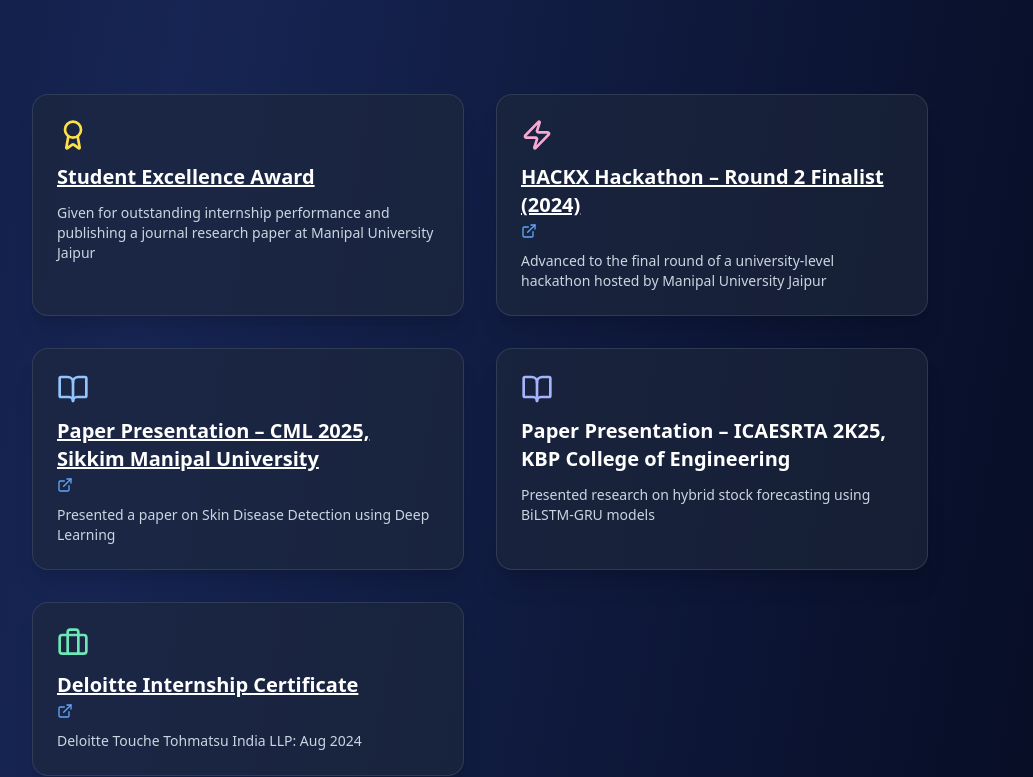
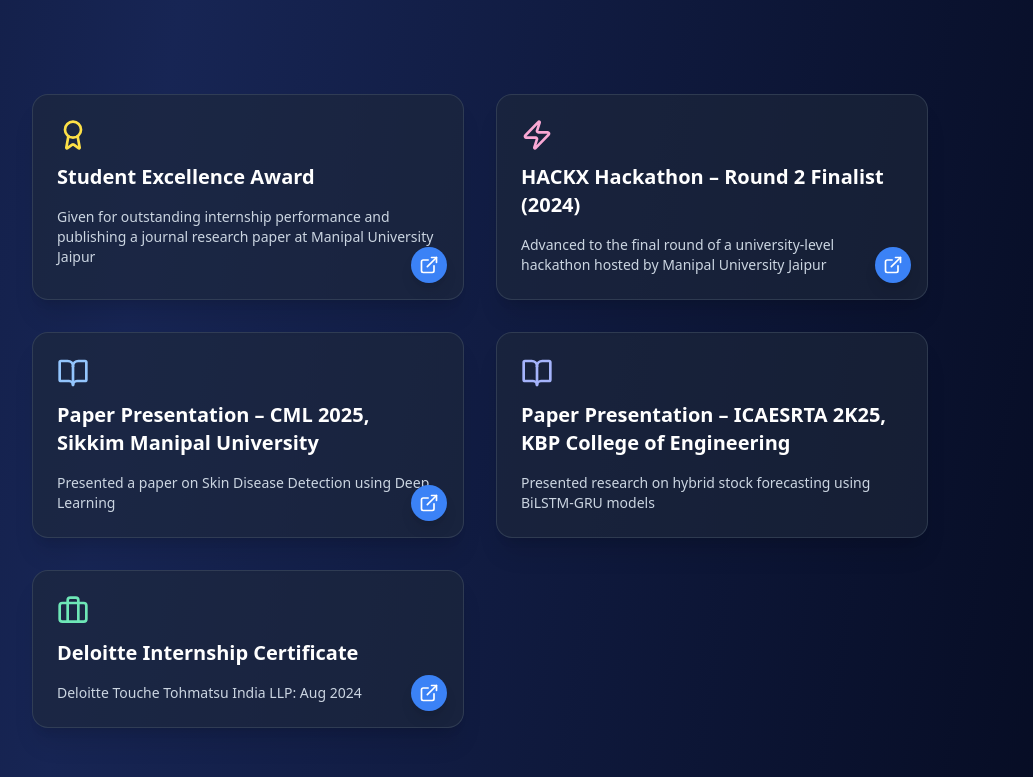
Before and after one commit to dhruvm-18/dhruv-portfolio, a React (Vite) app: page / in a window 1280 px wide. Shown: the part 5453-6230 px from the top of the page, without its empty margins (160-1193 px from the left). Built offline with nearby package versions, Linux system fonts and the light colour scheme.

Commit message:
Transitions ease out

```diff
--- a/src/pages/Index.tsx
+++ b/src/pages/Index.tsx
@@ -857,10 +857,10 @@
             {skillGroups.map((group, index) => (
               <motion.div
                 key={index}
-                initial={{ opacity: 0, y: 40 }}
+                initial={{ opacity: 0, y: 32 }}
                 whileInView={{ opacity: 1, y: 0 }}
-                whileHover={{ scale: 1.04 }}
-                transition={{ duration: 0.6, ease: 'easeOut', delay: index * 0.08 }}
+                whileHover={{ scale: 1.03 }}
+                transition={{ duration: 0.6, ease: 'easeOut', delay: index * 0.06 }}
                 className={`${cardClasses} backdrop-blur-sm rounded-xl p-4 md:p-6 border hover:shadow-xl transition-all duration-300 flex flex-col`}
               >
                 <div className="flex items-center mb-3 md:mb-4">
@@ -900,41 +900,42 @@
             {honorsTab === 'awards' ? (
               <>
                 {/* Individual Award Tiles */}
-                <motion.div initial={{ opacity: 0, y: 40 }} whileInView={{ opacity: 1, y: 0 }} whileHover={{ scale: 1.05, y: -6 }} transition={{ duration: 0.5 }} className={`${cardClasses} rounded-2xl p-6 border shadow-xl flex flex-col items-start gap-3`}>
+                <motion.div initial={{ opacity: 0, y: 32 }} whileInView={{ opacity: 1, y: 0 }} whileHover={{ scale: 1.03 }} transition={{ duration: 0.6, ease: 'easeOut', delay: 0.06 }} className={`${cardClasses} rounded-2xl p-6 border shadow-xl flex flex-col items-start gap-3 relative`}>
                   <Award className={`w-8 h-8 ${isDarkMode ? 'text-yellow-300' : 'text-yellow-500'}`} />
-                  <div className="font-semibold text-lg md:text-xl">
-                    <a href="https://drive.google.com/file/d/1IAJbcBOw41Wi9EDc4M4jCCHX9HAvn0Dz/view?usp=sharing" target="_blank" rel="noopener noreferrer" className="underline hover:text-blue-500 transition-colors">Student Excellence Award</a>
-                  </div>
+                  <div className="font-semibold text-lg md:text-xl mb-1">Student Excellence Award</div>
                   <div className={`text-sm ${isDarkMode ? 'text-slate-300' : 'text-gray-700'}`}>Given for outstanding internship performance and publishing a journal research paper at Manipal University Jaipur</div>
+                  <a href="https://drive.google.com/file/d/1IAJbcBOw41Wi9EDc4M4jCCHX9HAvn0Dz/view?usp=sharing" target="_blank" rel="noopener noreferrer" className="absolute bottom-4 right-4 p-2 rounded-full bg-blue-500 hover:bg-blue-600 transition-colors shadow-lg" title="View Certificate">
+                    <ExternalLink className="w-5 h-5 text-white" />
+                  </a>
                 </motion.div>
-                <motion.div initial={{ opacity: 0, y: 40 }} whileInView={{ opacity: 1, y: 0 }} whileHover={{ scale: 1.05, y: -6 }} transition={{ duration: 0.5, delay: 0.1 }} className={`${cardClasses} rounded-2xl p-6 border shadow-xl flex flex-col items-start gap-3`}>
+                <motion.div initial={{ opacity: 0, y: 32 }} whileInView={{ opacity: 1, y: 0 }} whileHover={{ scale: 1.03 }} transition={{ duration: 0.6, ease: 'easeOut', delay: 0.12 }} className={`${cardClasses} rounded-2xl p-6 border shadow-xl flex flex-col items-start gap-3 relative`}>
                   <Zap className={`w-8 h-8 ${isDarkMode ? 'text-pink-300' : 'text-pink-500'}`} />
-                  <div className="font-semibold text-lg md:text-xl flex flex-col items-start">
-                    <a href="https://unstop.com/certificate-preview/2d40a416-34db-461b-9044-61f2114baf96" target="_blank" rel="noopener noreferrer" className="underline hover:text-blue-500 transition-colors">HACKX Hackathon – Round 2 Finalist (2024)</a>
-                    <ExternalLink className="w-4 h-4 mt-1 text-blue-400 hover:text-blue-600 transition-colors" />
-                  </div>
+                  <div className="font-semibold text-lg md:text-xl mb-1">HACKX Hackathon – Round 2 Finalist (2024)</div>
                   <div className={`text-sm ${isDarkMode ? 'text-slate-300' : 'text-gray-700'}`}>Advanced to the final round of a university-level hackathon hosted by Manipal University Jaipur</div>
+                  <a href="https://unstop.com/certificate-preview/2d40a416-34db-461b-9044-61f2114baf96" target="_blank" rel="noopener noreferrer" className="absolute bottom-4 right-4 p-2 rounded-full bg-blue-500 hover:bg-blue-600 transition-colors shadow-lg" title="View Certificate">
+                    <ExternalLink className="w-5 h-5 text-white" />
+                  </a>
                 </motion.div>
-                <motion.div initial={{ opacity: 0, y: 40 }} whileInView={{ opacity: 1, y: 0 }} whileHover={{ scale: 1.05, y: -6 }} transition={{ duration: 0.5, delay: 0.2 }} className={`${cardClasses} rounded-2xl p-6 border shadow-xl flex flex-col items-start gap-3`}>
+                <motion.div initial={{ opacity: 0, y: 32 }} whileInView={{ opacity: 1, y: 0 }} whileHover={{ scale: 1.03 }} transition={{ duration: 0.6, ease: 'easeOut', delay: 0.18 }} className={`${cardClasses} rounded-2xl p-6 border shadow-xl flex flex-col items-start gap-3 relative`}>
                   <BookOpen className={`w-8 h-8 ${isDarkMode ? 'text-blue-300' : 'text-blue-500'}`} />
-                  <div className="font-semibold text-lg md:text-xl flex flex-col items-start">
-                    <a href="https://drive.google.com/file/d/1ie-S0rQc9wps4bI1ZAllZCOOMm3h9Elk/view?usp=sharing" target="_blank" rel="noopener noreferrer" className="underline hover:text-blue-500 transition-colors">Paper Presentation – CML 2025, Sikkim Manipal University</a>
-                    <ExternalLink className="w-4 h-4 mt-1 text-blue-400 hover:text-blue-600 transition-colors" />
-                  </div>
+                  <div className="font-semibold text-lg md:text-xl mb-1">Paper Presentation – CML 2025, Sikkim Manipal University</div>
                   <div className={`text-sm ${isDarkMode ? 'text-slate-300' : 'text-gray-700'}`}>Presented a paper on Skin Disease Detection using Deep Learning</div>
+                  <a href="https://drive.google.com/file/d/1ie-S0rQc9wps4bI1ZAllZCOOMm3h9Elk/view?usp=sharing" target="_blank" rel="noopener noreferrer" className="absolute bottom-4 right-4 p-2 rounded-full bg-blue-500 hover:bg-blue-600 transition-colors shadow-lg" title="View Certificate">
+                    <ExternalLink className="w-5 h-5 text-white" />
+                  </a>
                 </motion.div>
-                <motion.div initial={{ opacity: 0, y: 40 }} whileInView={{ opacity: 1, y: 0 }} whileHover={{ scale: 1.05, y: -6 }} transition={{ duration: 0.5, delay: 0.3 }} className={`${cardClasses} rounded-2xl p-6 border shadow-xl flex flex-col items-start gap-3`}>
+                <motion.div initial={{ opacity: 0, y: 32 }} whileInView={{ opacity: 1, y: 0 }} whileHover={{ scale: 1.03 }} transition={{ duration: 0.6, ease: 'easeOut', delay: 0.24 }} className={`${cardClasses} rounded-2xl p-6 border shadow-xl flex flex-col items-start gap-3 relative`}>
                   <BookOpen className={`w-8 h-8 ${isDarkMode ? 'text-indigo-300' : 'text-indigo-500'}`} />
-                  <div className="font-semibold text-lg md:text-xl">Paper Presentation – ICAESRTA 2K25, KBP College of Engineering</div>
+                  <div className="font-semibold text-lg md:text-xl mb-1">Paper Presentation – ICAESRTA 2K25, KBP College of Engineering</div>
                   <div className={`text-sm ${isDarkMode ? 'text-slate-300' : 'text-gray-700'}`}>Presented research on hybrid stock forecasting using BiLSTM-GRU models</div>
                 </motion.div>
-                <motion.div initial={{ opacity: 0, y: 40 }} whileInView={{ opacity: 1, y: 0 }} whileHover={{ scale: 1.05, y: -6 }} transition={{ duration: 0.5, delay: 0.05 }} className={`${cardClasses} rounded-2xl p-6 border shadow-xl flex flex-col items-start gap-3`}>
+                <motion.div initial={{ opacity: 0, y: 32 }} whileInView={{ opacity: 1, y: 0 }} whileHover={{ scale: 1.03 }} transition={{ duration: 0.6, ease: 'easeOut', delay: 0.06 }} className={`${cardClasses} rounded-2xl p-6 border shadow-xl flex flex-col items-start gap-3 relative`}>
                   <Briefcase className={`w-8 h-8 ${isDarkMode ? 'text-emerald-300' : 'text-emerald-600'}`} />
-                  <div className="font-semibold text-lg md:text-xl flex flex-col items-start">
-                    <a href="https://drive.google.com/file/d/1E3Rnl5LBxIV-zlEO11d4Vll4nib47bCQ/view?usp=sharing" target="_blank" rel="noopener noreferrer" className="underline hover:text-blue-500 transition-colors">Deloitte Internship Certificate</a>
-                    <ExternalLink className="w-4 h-4 mt-1 text-blue-400 hover:text-blue-600 transition-colors" />
-                  </div>
+                  <div className="font-semibold text-lg md:text-xl mb-1">Deloitte Internship Certificate</div>
                   <div className={`text-sm ${isDarkMode ? 'text-slate-300' : 'text-gray-700'}`}>Deloitte Touche Tohmatsu India LLP: Aug 2024</div>
+                  <a href="https://drive.google.com/file/d/1E3Rnl5LBxIV-zlEO11d4Vll4nib47bCQ/view?usp=sharing" target="_blank" rel="noopener noreferrer" className="absolute bottom-4 right-4 p-2 rounded-full bg-blue-500 hover:bg-blue-600 transition-colors shadow-lg" title="View Certificate">
+                    <ExternalLink className="w-5 h-5 text-white" />
+                  </a>
                 </motion.div>
               </>
             ) : (
@@ -942,10 +943,10 @@
                 {certifications.map((cert, i) => (
                   <motion.div
                     key={i}
-                    initial={{ opacity: 0, y: 40 }}
+                    initial={{ opacity: 0, y: 32 }}
                     whileInView={{ opacity: 1, y: 0 }}
-                    whileHover={{ scale: 1.05 }}
-                    transition={{ duration: 0.6, delay: i * 0.08, ease: 'easeOut' }}
+                    whileHover={{ scale: 1.03 }}
+                    transition={{ duration: 0.6, ease: 'easeOut', delay: i * 0.06 }}
                     className={`${cardClasses} rounded-2xl p-6 border shadow-xl flex flex-col items-start gap-3 relative`}
                   >
                     <cert.icon className={`w-8 h-8 ${isDarkMode ? `text-${cert.color}-300` : `text-${cert.color}-500`}`} />
```
